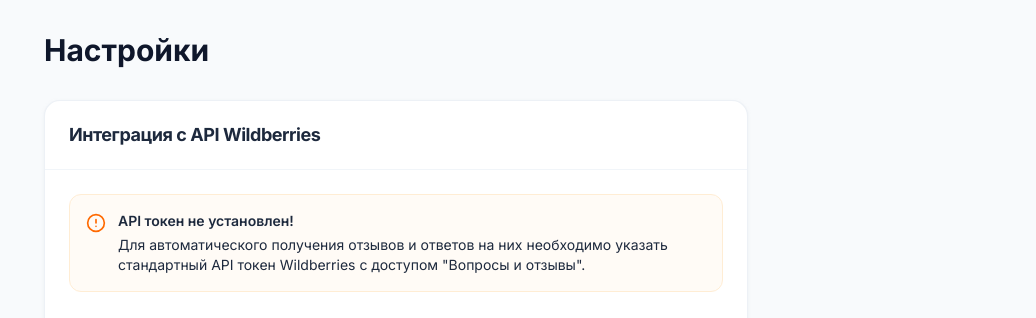
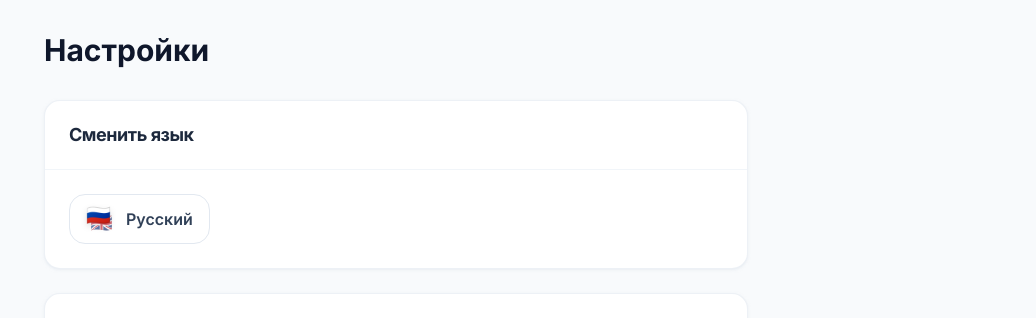
Before and after one commit to MistakeTZ/auto_reviews, a Next.js app: page /settings in a window 1280 px wide. Shown: the top 318 px of the page, without its empty margins (244-1280 px from the left). Built offline with nearby package versions, Linux system fonts and the light colour scheme; no server answers.

Commit message:
fix indicators

```diff
--- a/src/app/dashboard/page.tsx
+++ b/src/app/dashboard/page.tsx
@@ -45,8 +45,8 @@
     }
   };
 
-  const getStatusDotClass = (status?: string) => {
-    const normalized = getNormalizedStatus(status);
+  const getStatusDotClass = (status?: string, autoAnswerText?: string) => {
+    const normalized = getNormalizedStatus(status, autoAnswerText);
     if (normalized === "none") return "bg-gray-500 shadow-gray-200";
     if (normalized === "auto") return "bg-emerald-500 shadow-emerald-200";
     if (normalized === "fetched") return "bg-sky-500 shadow-sky-200";
@@ -56,10 +56,10 @@
 
   const totalReviews = reviews.length;
   const autoAnswered = reviews.filter(
-    (r) => getNormalizedStatus(r.status) === "auto",
+    (r) => getNormalizedStatus(r.status, r.autoAnswerText) === "auto",
   ).length;
   const pending = reviews.filter(
-    (r) => getNormalizedStatus(r.status) === "none",
+    (r) => getNormalizedStatus(r.status, r.autoAnswerText) === "none",
   ).length;
   const averageRating =
     reviews.reduce((acc, r) => acc + r.rating, 0) / (totalReviews || 1);
@@ -170,7 +170,7 @@
                         className="flex items-start pb-4 border-b border-slate-100 last:border-0 last:pb-0"
                       >
                         <div
-                          className={`w-2.5 h-2.5 mt-2 rounded-full mr-3 shrink-0 ${getStatusDotClass(review.status)} shadow-sm`}
+                          className={`w-2.5 h-2.5 mt-2 rounded-full mr-3 shrink-0 ${getStatusDotClass(review.status, review.autoAnswerText)} shadow-sm`}
                         />
                         <div className="flex-1 min-w-0">
                           <p className="font-bold text-slate-800">
--- a/src/app/settings/page.tsx
+++ b/src/app/settings/page.tsx
@@ -6,6 +6,7 @@
 import { AlertCircle, CheckCircle2, Eye, EyeOff, Mail, Send, Plus, Trash2, ExternalLink, Bell, Bot, RefreshCw } from 'lucide-react';
 import { useState, useEffect } from 'react';
 import { useTranslation } from '@/hooks/useTranslation';
+import FlagSwitcher from '@/components/ui/FlagSwitcher';
 
 const API_URL = process.env.NEXT_PUBLIC_API_URL || '/api';
 const DEFAULT_BOTS_CONFIG = {
@@ -23,7 +24,7 @@
   const userUuid = useAppStore(state => state.userUuid);
   const fetchMe = useAppStore(state => state.fetchMe);
 
-  const { t } = useTranslation();
+  const { t, language, setLanguage } = useTranslation();
   const [tokenInput, setTokenInput] = useState(apiToken || '');
   const [isVerifying, setIsVerifying] = useState(false);
   const [errorMsg, setErrorMsg] = useState<string | null>(null);
@@ -102,9 +103,29 @@
 
   const reachedLimit = notificationMethods.length >= 5;
 
+  const toggleLanguage = () => {
+    setLanguage(language === 'en' ? 'ru' : 'en');
+  };
+
   return (
     <div className="pt-24 px-4 pb-8 md:p-8 w-full max-w-3xl mx-auto space-y-6">
       <h1 className="text-3xl font-bold mb-8">{t('settings.title')}</h1>
+
+      <Card>
+        <CardHeader>
+          <CardTitle>{t('landing.toggleLanguage')}</CardTitle>
+        </CardHeader>
+        <CardContent>
+          <button
+            type="button"
+            onClick={toggleLanguage}
+            className="inline-flex items-center gap-3 px-4 py-2.5 rounded-xl border border-slate-200 bg-white hover:bg-slate-50 transition-colors text-slate-700 font-semibold"
+          >
+            <FlagSwitcher />
+            <span>{language === 'en' ? 'English' : 'Русский'}</span>
+          </button>
+        </CardContent>
+      </Card>
 
       {/* WB Integration Card */}
       <Card>
--- a/src/components/layout/Sidebar.tsx
+++ b/src/components/layout/Sidebar.tsx
@@ -6,11 +6,10 @@
 import { usePathname, useRouter } from 'next/navigation';
 import { useTranslation } from '@/hooks/useTranslation';
 import { useEffect, useState } from 'react';
-import FlagSwitcher from '@/components/ui/FlagSwitcher';
 
 export default function Sidebar() {
   const { isAuthenticated, jwtToken, logout, fetchMe, fetchProducts, fetchRules, fetchReviews, userName, tariffType, hasActiveSubscription } = useAppStore();
-  const { t, language, setLanguage } = useTranslation();
+  const { t } = useTranslation();
   const router = useRouter();
   const pathname = usePathname();
 
@@ -48,10 +47,6 @@
     router.push('/');
   };
 
-  const toggleLanguage = () => {
-    setLanguage(language === 'en' ? 'ru' : 'en');
-  };
-
   const linkClass = (path: string) => `flex items-center space-x-3 px-3 py-2.5 rounded-xl transition-all duration-200 font-medium ${pathname === path
       ? 'bg-indigo-50 text-indigo-700'
       : 'text-slate-600 hover:bg-slate-100 hover:text-slate-900'
@@ -73,14 +68,7 @@
           <p className="text-[10px] font-bold text-slate-400 uppercase tracking-wider mt-0.5">Wildberries</p>
         </a>
 
-        {/* Mobile Language Toggle */}
-        <button
-          onClick={toggleLanguage}
-          className="p-1.5 rounded-xl bg-slate-50 hover:bg-slate-100 transition-colors flex items-center justify-center"
-          title="Toggle Language"
-        >
-          <FlagSwitcher />
-        </button>
+        <div className="w-10" aria-hidden="true" />
       </header>
 
       {/* Mobile Drawer Overlay / Backdrop */}
@@ -159,20 +147,11 @@
 
       {/* Desktop Sidebar */}
       <aside className="w-64 bg-white border-r border-slate-200 hidden md:grid grid-rows-[auto_minmax(0,1fr)_auto] h-screen max-h-screen sticky top-0 overflow-hidden shadow-sm z-10">
-        <div className="p-6 flex justify-between items-center">
+        <div className="p-6 flex justify-center items-center">
           <a href="/" className="text-center">
             <h1 className="text-2xl font-black text-indigo-600 tracking-tight">reAnswer</h1>
             <p className="text-xs font-semibold text-slate-400 uppercase tracking-wider mt-1">Wildberries</p>
           </a>
-
-          {/* Desktop Language Toggle */}
-          <button
-            onClick={toggleLanguage}
-            className="p-1.5 rounded-xl bg-slate-50 hover:bg-slate-100 transition-colors flex items-center justify-center"
-            title="Toggle Language"
-          >
-            <FlagSwitcher />
-          </button>
         </div>
 
         <nav className="min-h-0 overflow-y-auto px-4 space-y-1.5 mt-2">
```
